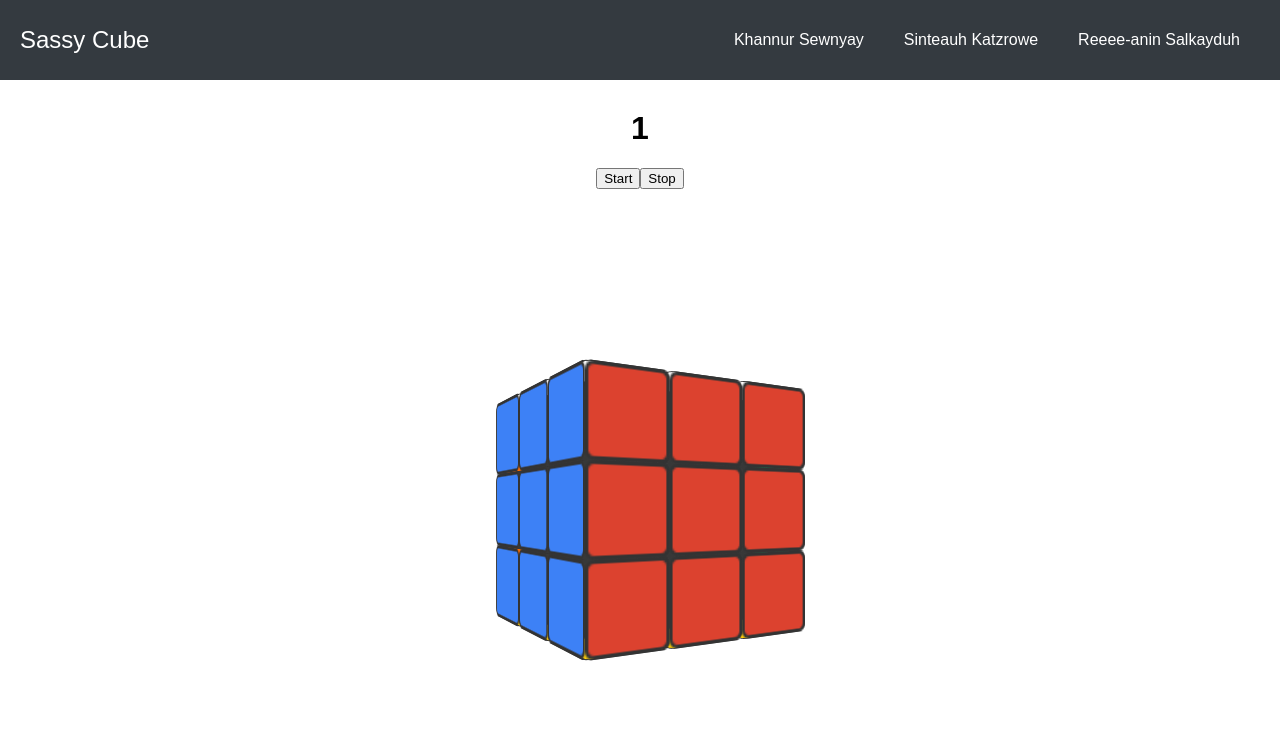
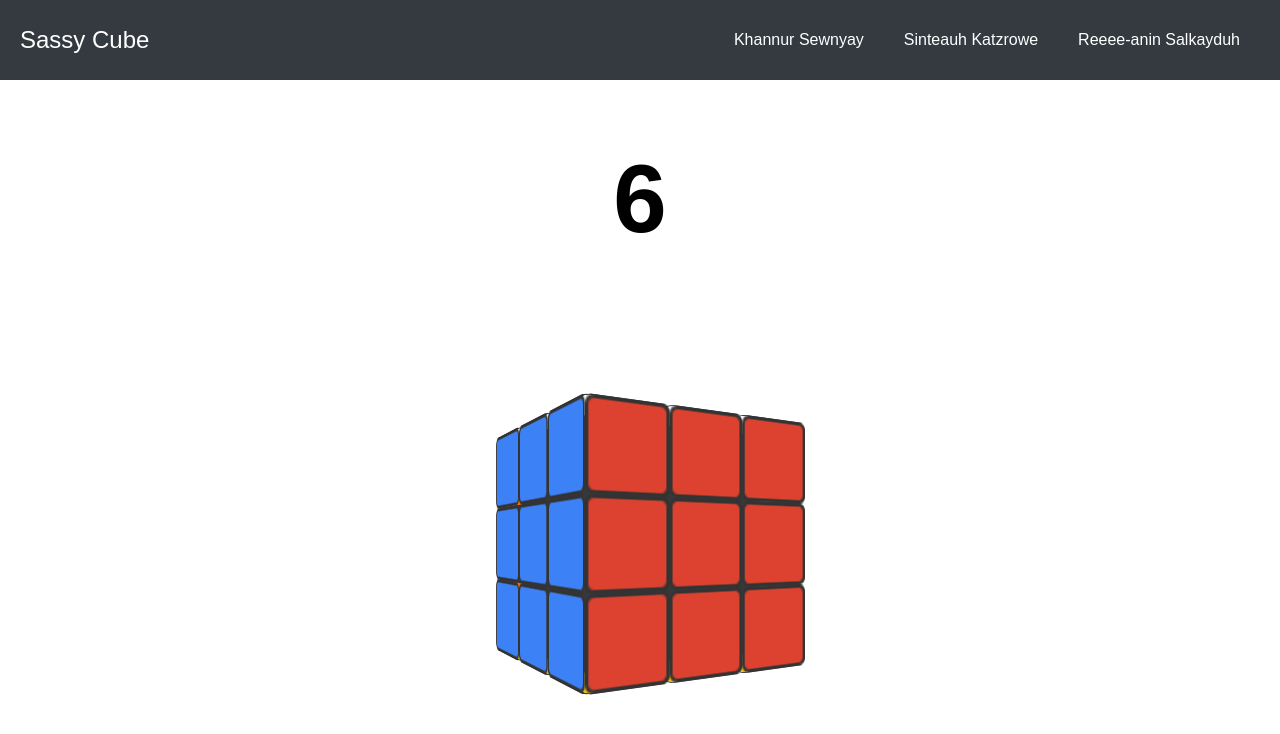
Before and after one commit to ccastr13/SunHacksSassyCube, a React (Create React App) app in the folder sassy-cube/: page / in a window 1280 px wide. Shown: the top 734 px of the page. Built offline with nearby package versions, Linux system fonts and the light colour scheme.

Commit message:
Modified Timer

```diff
--- a/sassy-cube/src/Voice.js
+++ b/sassy-cube/src/Voice.js
@@ -1,17 +1,4 @@
-import Speech from 'speak-tts'
 
-var triggerSpeak = (message) => {
-    const speech = new Speech() // will throw an exception if not browser supported
-    speech.speak({
-        text: message,
-    }).then(() => {
-        console.log("Success !")
-    }).catch(e => {
-        console.error("An error occurred :", e)
-    })
-}
-
-//triggerSpeak('Oh... You couldn\'t solve me? ... How useless.')
 
 
 
--- a/sassy-cube/src/components/Home/Home.js
+++ b/sassy-cube/src/components/Home/Home.js
@@ -1,7 +1,7 @@
 import React, {Component} from 'react';
 import CubeContainer from '../CubeContainer';
 import '../../Voice.js';
-import Timer from '../Timer/timer.js';
+import Timer from '../Timer/Timer';
 import {
   HomeWrapper
 } from './Home.styles';
--- a/sassy-cube/src/components/Timer/timer.js
+++ b/sassy-cube/src/components/Timer/timer.js
@@ -1,4 +1,21 @@
 import React, { Component } from 'react';
+import styled from 'styled-components';
+import Speech from 'speak-tts';
+
+const TimerWrapper = styled.div`
+  font-size: 48px;
+`;
+
+var triggerSpeak = (message) => {
+    const speech = new Speech() // will throw an exception if not browser supported
+    speech.speak({
+        text: message,
+    }).then(() => {
+        console.log("Success !")
+    }).catch(e => {
+        console.error("An error occurred :", e)
+    })
+}
 
 class Timer extends Component {
 
@@ -6,12 +23,18 @@ class Timer extends Component {
       super(props)
       this.state = {count: 1}
     }
+
     componentWillUnmount () {
       clearInterval(this.timer)
     }
+
     tick () {
+      if(this.state.count % 10 === 0) {
+        triggerSpeak('Oh... You couldn\'t solve me? ... How useless.')
+      }
       this.setState({count: (this.state.count + 1)})
     }
+
     startTimer () {
       clearInterval(this.timer)
       this.timer = setInterval(this.tick.bind(this), 1000)
@@ -19,15 +42,15 @@ class Timer extends Component {
     stopTimer () {
       clearInterval(this.timer)
     }
+    componentDidMount() {
+      this.startTimer();
+    }
+
     render () {
       return (
-        <div className='timer'>
+        <TimerWrapper>
           <h1>{this.state.count}</h1>
-          <div>
-            <button onClick={this.startTimer.bind(this)}>Start</button>
-            <button onClick={this.stopTimer.bind(this)}>Stop</button>
-          </div>
-        </div>
+        </TimerWrapper>
       )
     }
   }
```
Also changed, not shown: sassy-cube/src/components/Timer/timer.css (deleted).
